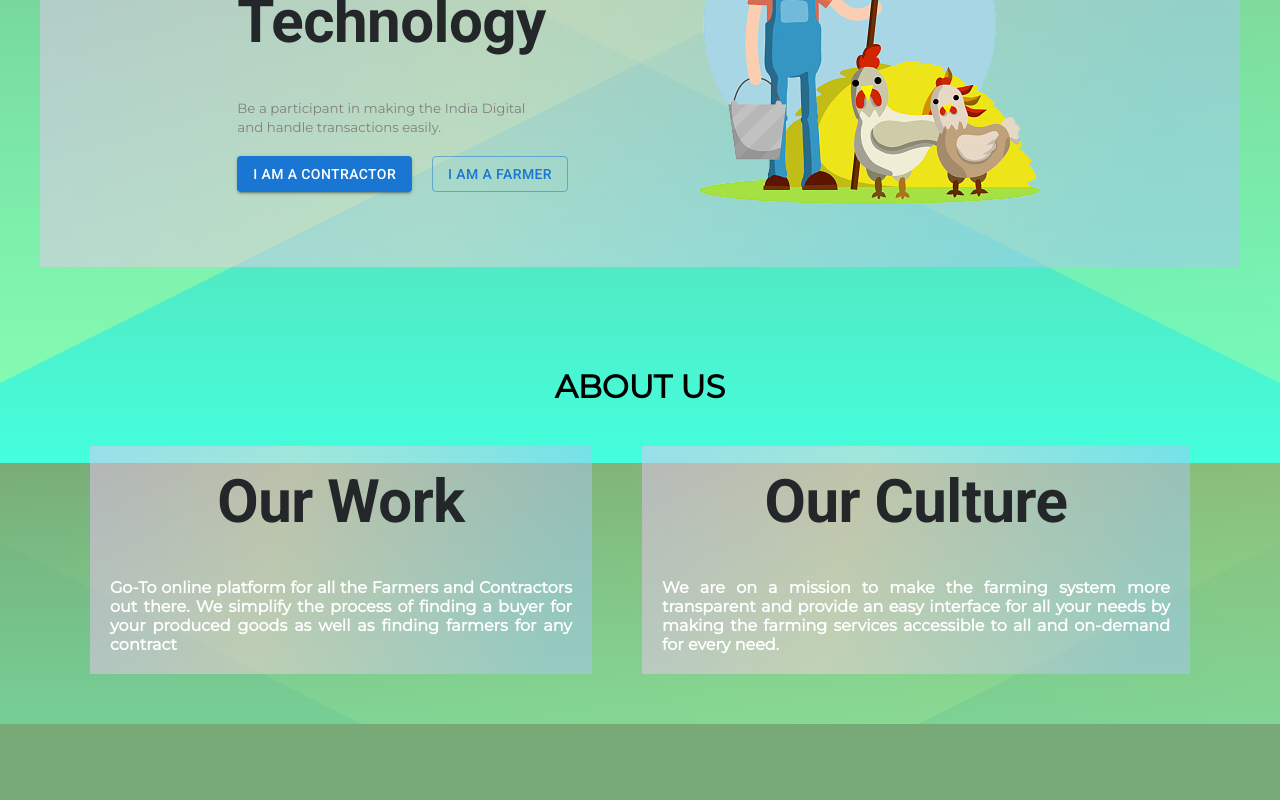
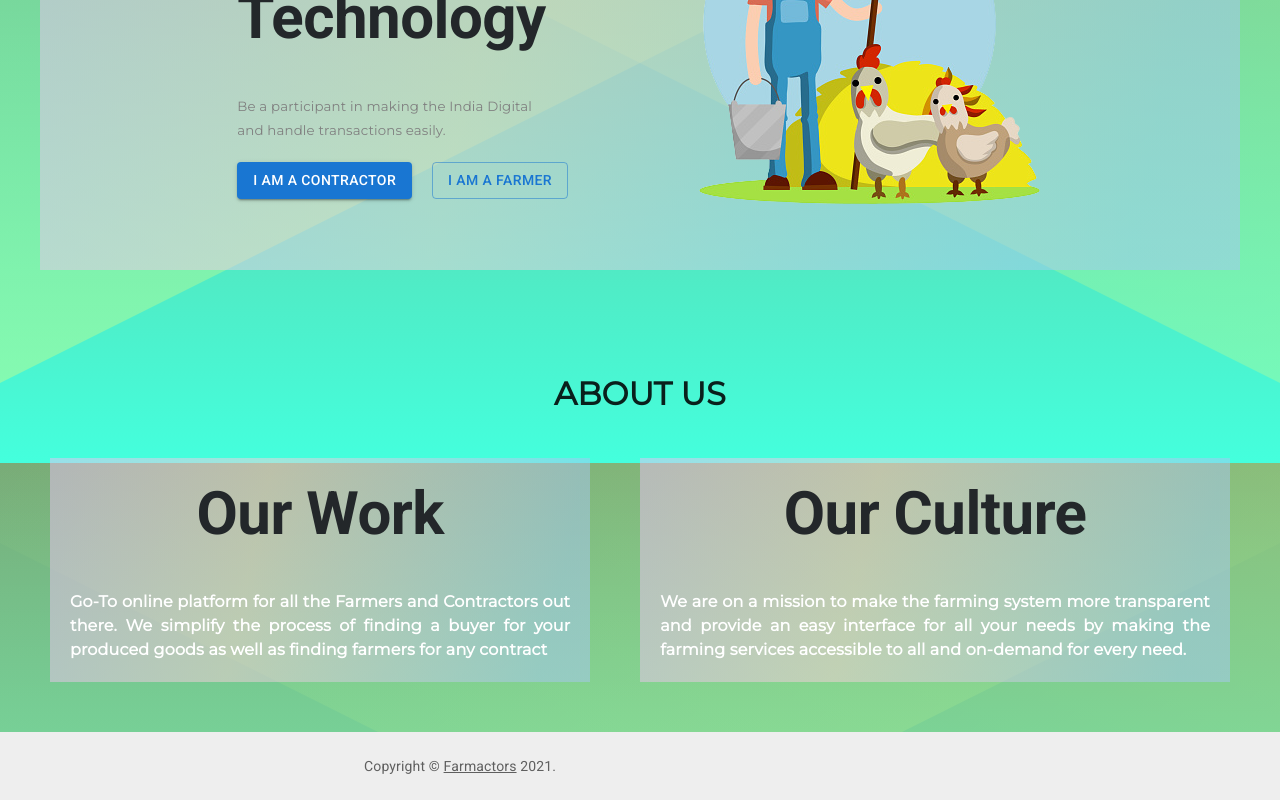
Before and after one commit to KAJU-KATLI/green-hackathon-frontend, a React (Create React App) app: page / in a window 1280 px wide. Shown: the part 337-1137 px from the top of the page. Before the commit the page ends 1061 px from the top, so only its background shows below. Built offline with nearby package versions, Linux system fonts and the light colour scheme.

Commit message:
Completed Landing page
Signed-off-by: AdityaTeltia <teltia.aditya22@gmail.com>

```diff
--- a/src/Components/Footer/Footer.js
+++ b/src/Components/Footer/Footer.js
@@ -1,12 +1,48 @@
-import React from 'react'
-import './Footer.css'
+import * as React from "react";
+import CssBaseline from "@mui/material/CssBaseline";
+import Box from "@mui/material/Box";
+import Typography from "@mui/material/Typography";
+import Container from "@mui/material/Container";
+import Link from "@mui/material/Link";
 
-const Footer = () => {
-    return (
-        <footer class = "footer">
-            Copyright &copy;
-        </footer>
-    )
+function Copyright() {
+  return (
+    <Typography variant="body2" color="text.secondary">
+      {"Copyright © "}
+      <Link color="inherit" href="https://material-ui.com/">
+        Farmactors
+      </Link>{" "}
+      {new Date().getFullYear()}
+      {"."}
+    </Typography>
+  );
 }
 
-export default Footer
+export default function Footer() {
+  return (
+    <Box
+      sx={{
+        display: "flex",
+        flexDirection: "column",
+      }}
+    >
+      <CssBaseline />
+      <Box
+        component="footer"
+        sx={{
+          py: 3,
+          px: 2,
+          mt: "auto",
+          backgroundColor: (theme) =>
+            theme.palette.mode === "light"
+              ? theme.palette.grey[200]
+              : theme.palette.grey[800],
+        }}
+      >
+        <Container maxWidth="sm">
+          <Copyright />
+        </Container>
+      </Box>
+    </Box>
+  );
+}
--- a/src/pages/Landing/AboutUs/AboutUs.css
+++ b/src/pages/Landing/AboutUs/AboutUs.css
@@ -2,10 +2,15 @@
 
 .container {
   font-family: "Montserrat", sans-serif;
+  display: flex;
+  align-items: center;
+  justify-content: center;
+  gap: 50px;
+  padding: 40px 50px 50px 50px;
 }
 
-.box_head{
-    text-align: center;
+.box_head {
+  text-align: center;
 }
 
 .box {
@@ -17,3 +22,9 @@
   );
   padding: 20px;
 }
+
+@media screen and (max-width: 768px) {
+  .container {
+    flex-direction: column;
+  }
+}
--- a/src/pages/Landing/AboutUs/AboutUs.js
+++ b/src/pages/Landing/AboutUs/AboutUs.js
@@ -1,17 +1,9 @@
 import React from "react";
-import Container from "@mui/material/Container";
 import Typography from "@mui/material/Typography";
 
 import "./AboutUs.css";
 
 const AboutUs = () => {
-  const containerStyles = {
-    display: "flex",
-    alignItems: "center",
-    justifyContent: "center",
-    gap: "50px",
-    padding: "40px 50px 50px 50px",
-  };
   return (
     <div>
       <h1
@@ -23,7 +15,7 @@
       >
         ABOUT US
       </h1>
-      <Container style={containerStyles} className="container">
+      <div className="container">
         <div className="left box">
           <Typography
             variant="h2"
@@ -62,7 +54,7 @@
             services accessible to all and on-demand for every need.
           </h4>
         </div>
-      </Container>
+      </div>
     </div>
   );
 };
--- a/src/pages/Landing/index.js
+++ b/src/pages/Landing/index.js
@@ -2,6 +2,7 @@
 import Navbar from '../../components/Navbar'
 import Hero from './Hero/Hero'
 import AboutUs from './AboutUs/AboutUs'
+import Footer from '../../components/Footer/Footer'
 
 
 
@@ -11,6 +12,7 @@
           <Navbar/>
           <Hero/>
           <AboutUs/>
+          <Footer/>
         </>
     )
 }
```
